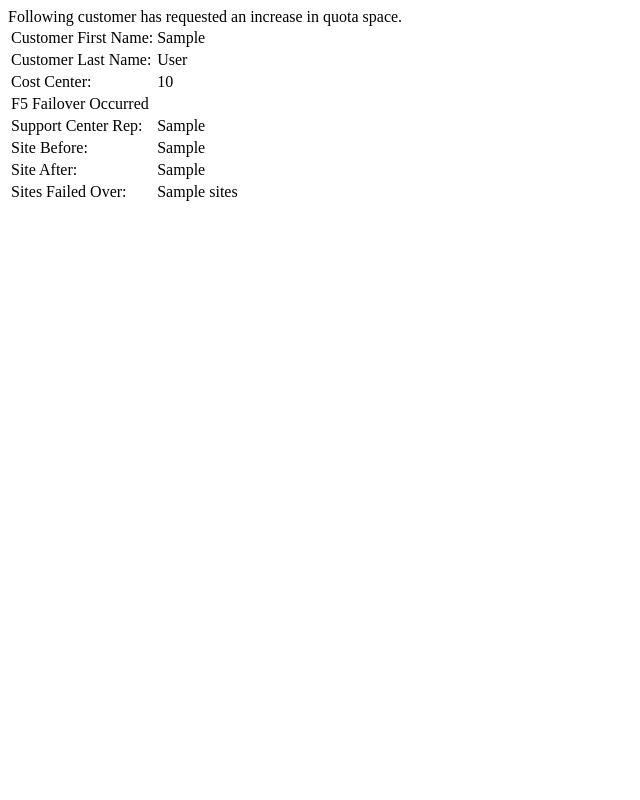
After one commit to JaySpell/onesource, a Flask app: template app/templates/f5_failover_email.html in a window 1280 px wide. The commit adds this page. Shown: the whole page, without its empty margins (0-640 px from the left). Run offline with Flask 2, Linux system fonts and the light colour scheme; the visitor is signed in with stand-in values (Sample User, id 1); the template is opened without the code that fills it: most values are stand-ins (such as "Sample title", 1, 10 or a date in 2020).

Commit message:
Working page - pulling info from json

```diff
--- /dev/null
+++ b/app/templates/f5_failover_email.html
@@ -0,0 +1,68 @@
+<html>
+<body>
+Following customer has requested an increase in quota space.
+<table>
+<tr>
+  <td>
+    Customer First Name:
+  </td>
+  <td>
+    {{ cust_fname }}
+  </td>
+  <tr>
+    <td>
+      Customer Last Name:
+    </td>
+    <td>
+      {{ cust_lname }}
+    </td>
+  </tr>
+  <tr>
+    <td>
+      Cost Center:
+    </td>
+    <td>
+      {{ cost_cent }}
+    </td>
+  </tr>
+  <tr>
+    <td>
+      F5 Failover Occurred
+    </td>
+
+  </tr>
+  <tr>
+    <td>
+      Support Center Rep:
+    </td>
+    <td>
+      {{ sc_account }}
+    </td>
+  </tr>
+  <tr>
+    <td>
+      Site Before:
+    </td>
+    <td>
+      {{ site_before }}
+    </td>
+  </tr>
+  <tr>
+    <td>
+      Site After:
+    </td>
+    <td>
+      {{ site_after }}
+    </td>
+  </tr>
+  <tr>
+    <td>
+      Sites Failed Over:
+    </td>
+    <td>
+      {{ sites }}
+    </td>
+  </tr>
+</tr>
+</table>
+</html>
--- a/app/views.py
+++ b/app/views.py
@@ -16,6 +16,7 @@ sys.path.append('/home/jspell/Documents/dev')
 from f5tools import gtm, ltm
 
 all_users = {}
+gtmutil = gtm.GTMUtils()
 
 
 @login_manager.user_loader
@@ -70,42 +71,21 @@ def login():
 @app.route('/f5tool', methods=['GET', 'POST'])
 #@login_required
 def f5tool():
+    form = SelectForm()
     error = None
     all_wide_ip = secret.get_wideip()
-    print(all_wide_ip)
-    form = SelectForm()
+
+    # If POST then switch sites / email
+    if form.is_submitted():
+        _switch_sites(form)
 
     # Determine primary site for all sites
-    gtmutil = gtm.GTMUtils()
-    primary_sites = query_prime_pool(all_wide_ip, gtmutil)
-    #session['primary_sites'] = primary_sites
-    #session['gtmutil'] = gtmutil
+    primary_sites = query_prime_pool(all_wide_ip)
+    session['primary_sites'] = dict(primary_sites)
 
-    # If POST then switch sites / email
-    if request.method == 'POST':
-        1 / 0
-        # Setup email params
-        email_dict = {}
-        email_dict['sc_account'] = current_user
-        email_dict['sites'] = []
+    form = _create_form(primary_sites)
+    a_form = form()
 
-        # Find which of the checkboxes have been selected
-        select = {}
-        for name, value in form.data.items():
-            select[name] = value
-        # For each checked perform failover / add to email
-        for k, v in select.items():
-            if v:
-                gtmutil.switch_primary_gtm_pool(k)
-                email_dict['sites'].append(k)
-                email_dict['site_before'] = primary_sites[k]['site']
-
-        # Send email
-        send_email(email_dict)
-
-    form = _create_form(all_wide_ip)
-    a_form = form()
-    1 / 0
     return render_template('f5form.html', form=a_form)
 
 
@@ -121,21 +101,50 @@ def test():
     return render_template('test.html', form=a_form)
 
 
-def query_prime_pool(pools, gtmutil):
+def _switch_sites(form):
+    # Setup email params
+    email_dict = {}
+    email_dict['sc_account'] = current_user
+    email_dict['sites'] = []
+
+    # Find which of the checkboxes have been selected
+    select = {}
+    for name, value in form.data.items():
+        select[name] = value
+
+    primary_sites = session['primary_sites']
+
+    # For each checked perform failover / add to email
+    for k, v in select.items():
+        if v:
+            gtmutil.switch_primary_gtm_pool(k)
+            email_dict['sites'].append(k)
+            email_dict['site_before'] = primary_sites[k]['site']
+
+    # Send email
+    send_email(email_dict)
+
+
+def query_prime_pool(pools):
     r_status = {}
     for pool in pools:
         r_status[pool] = gtmutil.get_primary_pool_member(pool)
     return r_status
 
 
-def _create_form(all_wide_ip):
+def _create_form(primary_sites):
     # Create form - a checkbox per wideip from config file
     # must create form before iterating (pop first value)
-    first_wide_ip = all_wide_ip.pop(0)
-    form = SelectForm.append_field(first_wide_ip, BooleanField(first_wide_ip))
+    all_wide_ip = dict(primary_sites)
+    first_wide_ip = all_wide_ip.popitem()
+    first_label_field = "{} - {}".format(first_wide_ip[0],
+                                         first_wide_ip[1]['site'])
+    form = SelectForm.append_field(first_wide_ip[0],
+                                   BooleanField(first_label_field))
 
-    for wide_ip in all_wide_ip:
-        form.append_field(wide_ip, BooleanField(wide_ip))
+    for wide_ip, values in all_wide_ip.items():
+        label_field = "{} - {}".format(wide_ip, values['site'])
+        form.append_field(wide_ip, BooleanField(label_field))
 
     return form
 
```
Also changed, not shown: app/templates/test.html (+15 -2 lines).
